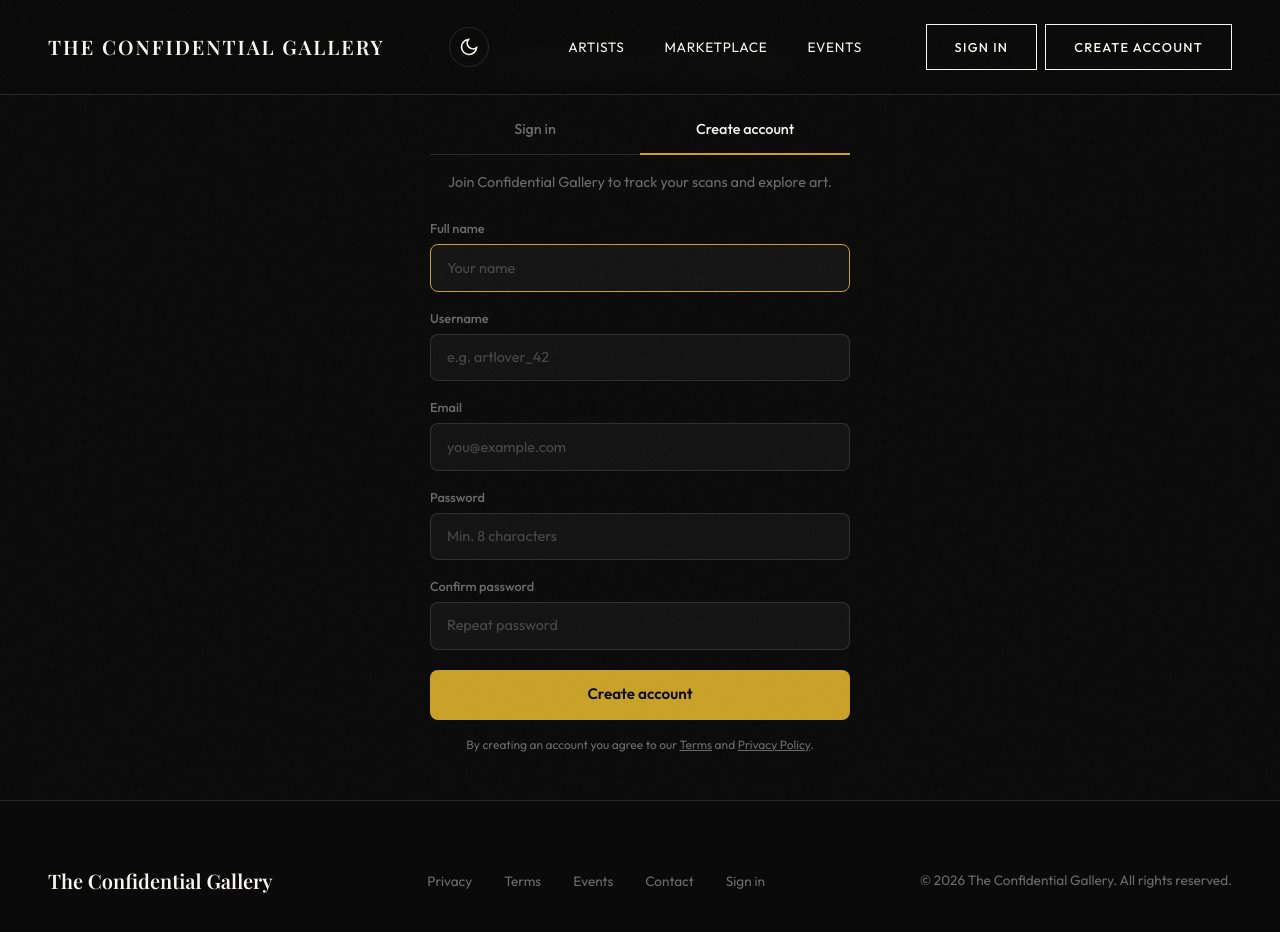
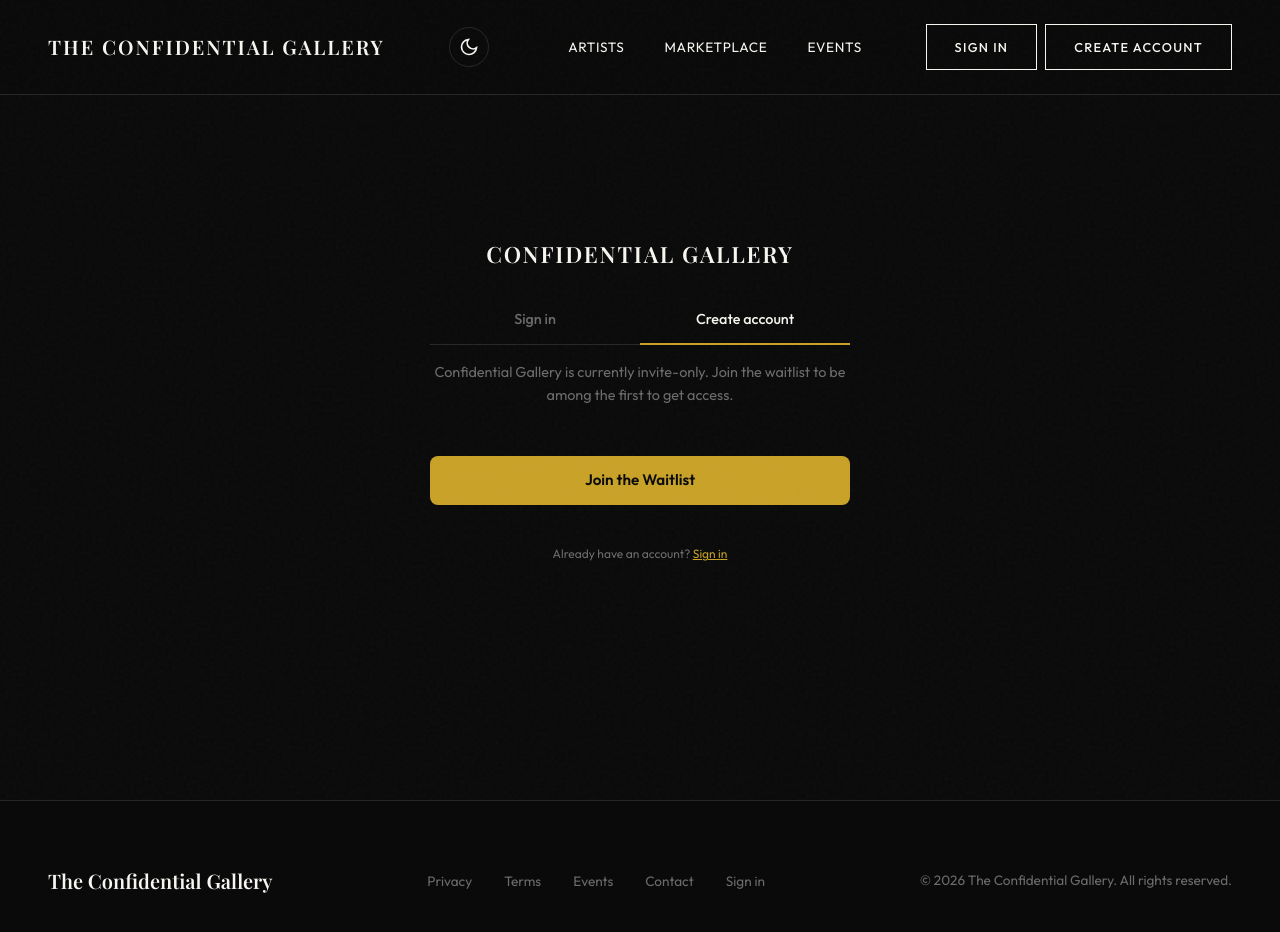
Before and after one commit to jbanson1/MetaGallerySite, a Next.js app: page /signup in a window 1280 px wide. Shown: the top 932 px of the page. Built offline with nearby package versions, Linux system fonts and the light colour scheme; no server answers; a web font is replaced by a local one.

Commit message:
feat: redirect signup attempts to waitlist
Replace the create-account form with an invite-only message and a
"Join the Waitlist" CTA linking to /#waitlist. Sign in tab is unchanged.

https://claude.ai/code/session_015ifff5ZBxYnVraxswJqvrY

```diff
--- a/app/signup/page.tsx
+++ b/app/signup/page.tsx
@@ -115,62 +115,14 @@ export default function SignupPage() {
 
         {mode === 'signup' ? (
           <>
-            <p className={styles.subtitle}>Join Confidential Gallery to track your scans and explore art.</p>
-            <form onSubmit={handleSignup} className={styles.form}>
-              <div className={styles.field}>
-                <label htmlFor="fullName">Full name</label>
-                <input
-                  id="fullName" type="text" value={fullName} required
-                  onChange={(e) => setFullName(e.target.value)}
-                  placeholder="Your name"
-                  autoComplete="name" autoFocus
-                />
-              </div>
-              <div className={styles.field}>
-                <label htmlFor="username">Username</label>
-                <input
-                  id="username" type="text" value={username} required
-                  onChange={(e) => setUsername(e.target.value)}
-                  placeholder="e.g. artlover_42"
-                  autoComplete="username"
-                />
-              </div>
-              <div className={styles.field}>
-                <label htmlFor="email">Email</label>
-                <input
-                  id="email" type="email" value={email} required
-                  onChange={(e) => setEmail(e.target.value)}
-                  placeholder="you@example.com"
-                  autoComplete="email"
-                />
-              </div>
-              <div className={styles.field}>
-                <label htmlFor="password">Password</label>
-                <input
-                  id="password" type="password" value={password} required
-                  onChange={(e) => setPassword(e.target.value)}
-                  placeholder="Min. 8 characters"
-                  autoComplete="new-password"
-                />
-              </div>
-              <div className={styles.field}>
-                <label htmlFor="confirmPassword">Confirm password</label>
-                <input
-                  id="confirmPassword" type="password" value={confirmPassword} required
-                  onChange={(e) => setConfirmPassword(e.target.value)}
-                  placeholder="Repeat password"
-                  autoComplete="new-password"
-                />
-              </div>
-              {error && <p className={styles.error}>{error}</p>}
-              <button type="submit" className={styles.submitBtn} disabled={loading}>
-                {loading ? 'Creating account…' : 'Create account'}
-              </button>
-              <p className={styles.legal}>
-                By creating an account you agree to our{' '}
-                <Link href="/terms">Terms</Link> and <Link href="/privacy">Privacy Policy</Link>.
-              </p>
-            </form>
+            <p className={styles.subtitle}>Confidential Gallery is currently invite-only. Join the waitlist to be among the first to get access.</p>
+            <Link href="/#waitlist" className={styles.submitBtn} style={{display: 'block', textAlign: 'center', marginTop: '1.5rem', textDecoration: 'none'}}>
+              Join the Waitlist
+            </Link>
+            <p className={styles.legal} style={{marginTop: '1rem'}}>
+              Already have an account?{' '}
+              <button className={styles.inlineBtn} onClick={() => { setMode('login'); setError('') }}>Sign in</button>
+            </p>
           </>
         ) : (
           <>
```
